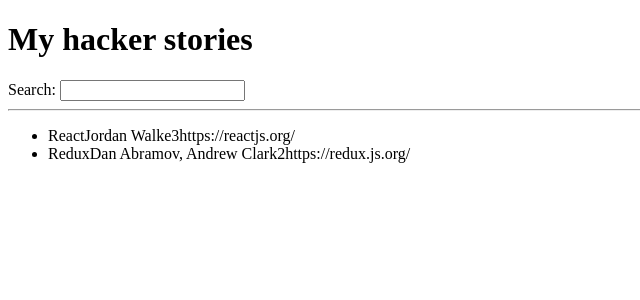
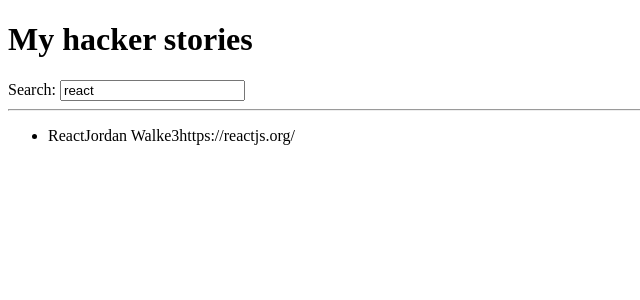
Before and after one commit to sidneyfrancois/road-to-react, a React (Vite) app: page / in a window 1280 px wide. Shown: the top 300 px of the page, without its empty margins (0-640 px from the left). Built offline with nearby package versions, Linux system fonts and the light colour scheme.

Commit message:
Making the input field of Search component a controlled element, thus, making the Search component a controlled component

```diff
--- a/src/App.jsx
+++ b/src/App.jsx
@@ -3,7 +3,7 @@
 import { useState } from "react";
 
 const App = () => {
-  const [searchTerm, setSearchTerm] = useState("");
+  const [searchTerm, setSearchTerm] = useState("react");
 
   const stories = [
     {
@@ -30,13 +30,12 @@
 
   const handleSearch = (event) => {
     setSearchTerm(event.target.value);
-    console.log(event.target.value);
   };
 
   return (
     <div>
       <h1>My hacker stories</h1>
-      <Search onSearch={handleSearch} />
+      <Search search={searchTerm} onSearch={handleSearch} />
 
       <hr />
 
--- a/src/components/Search.jsx
+++ b/src/components/Search.jsx
@@ -1,7 +1,7 @@
-const Search = ({ onSearch }) => (
+const Search = ({ search, onSearch }) => (
   <div>
     <label htmlFor="search">Search: </label>
-    <input id="search" type="text" onChange={onSearch} />
+    <input id="search" type="text" onChange={onSearch} value={search} />
   </div>
 );
 
```
